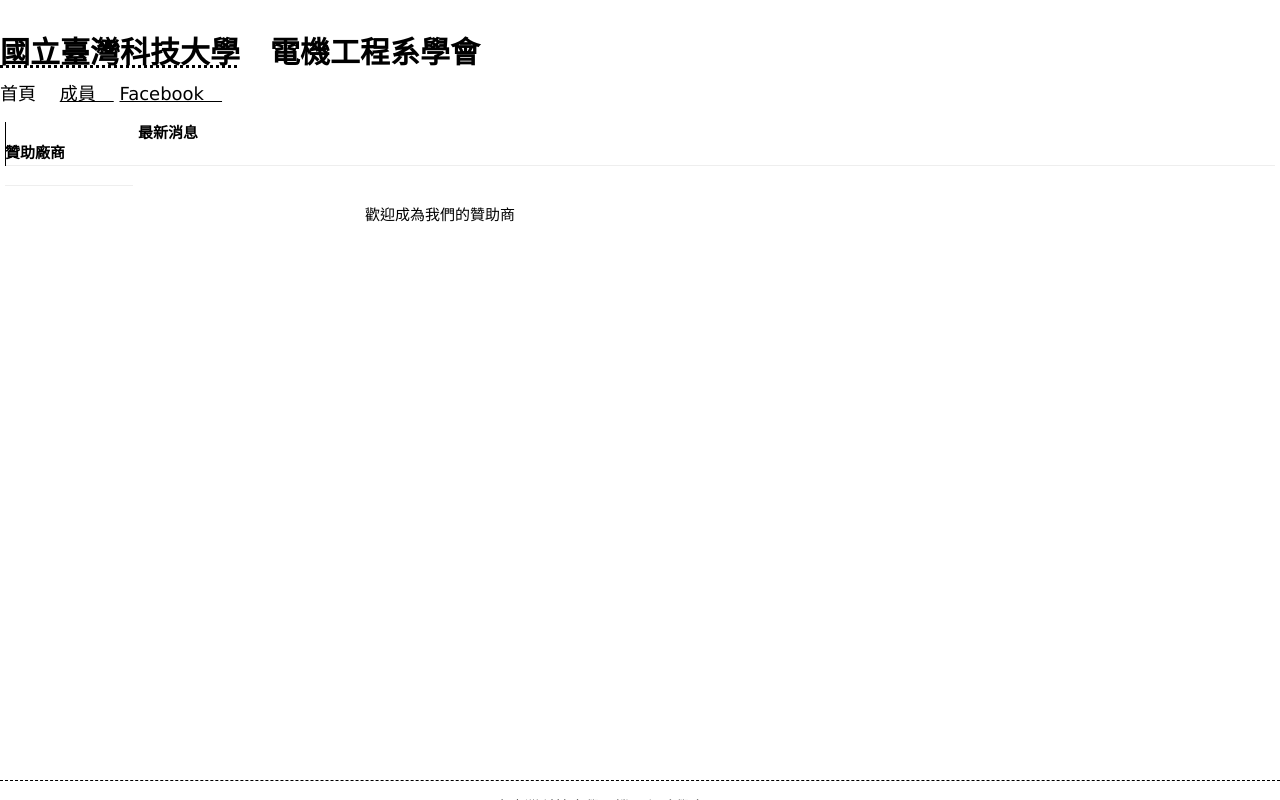
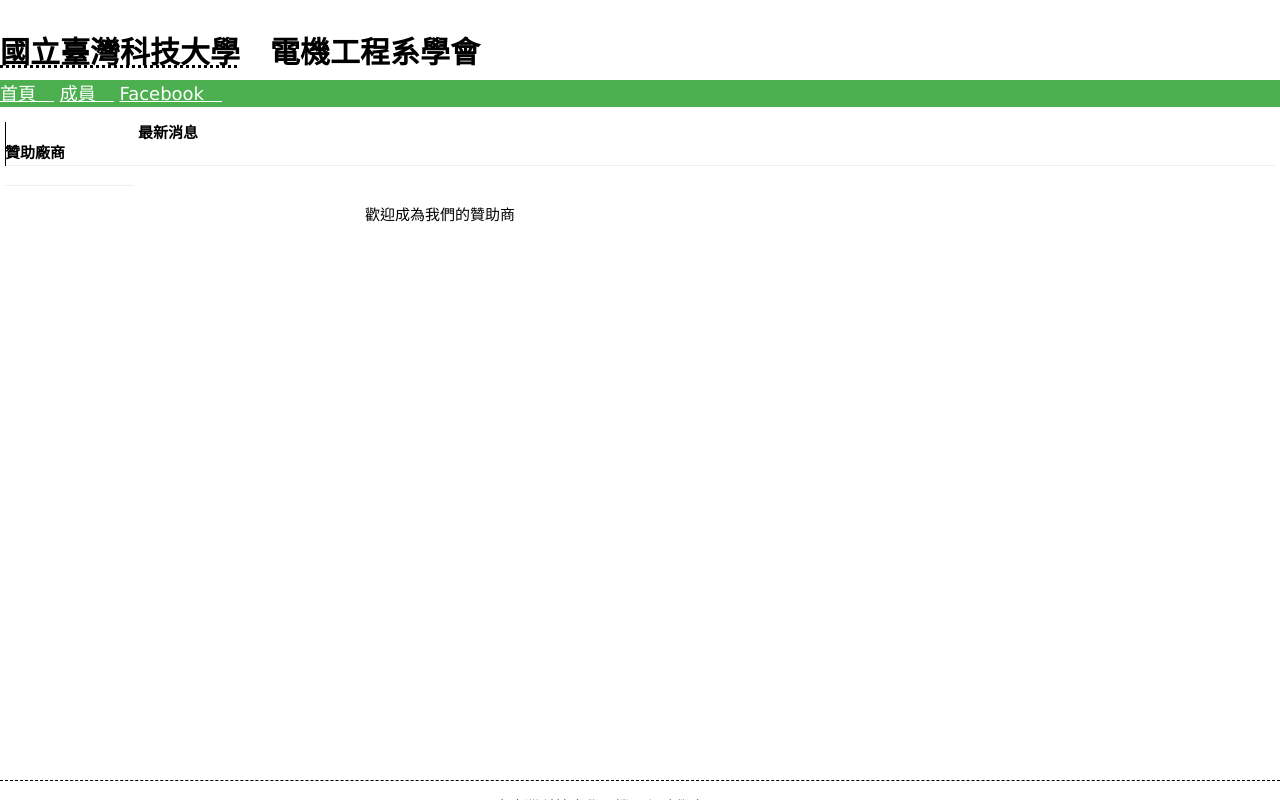
Before and after one commit to wangchiahung/ntust, a plain HTML site: page index.html in a window 1280 px wide. Drawn offline with nearby package versions, Linux system fonts and the light colour scheme.

Commit message:
Update index.html

```diff
--- a/index.html
+++ b/index.html
@@ -12,7 +12,7 @@
 		<div class="header">
 			<p title="NTUST EESA"><strong><abbr title="NTUST">國立臺灣科技大學</abbr>　電機工程系學會</strong><p>
 		</div>
-		<div class="w3-topnav w3-large w3-green>
+		<div class="w3-topnav w3-large w3-green">
 			<a href="index.html">首頁　</a>
 			<a href="members.html">成員　</a>
 			<a href="members.html">Facebook　</a>
```
